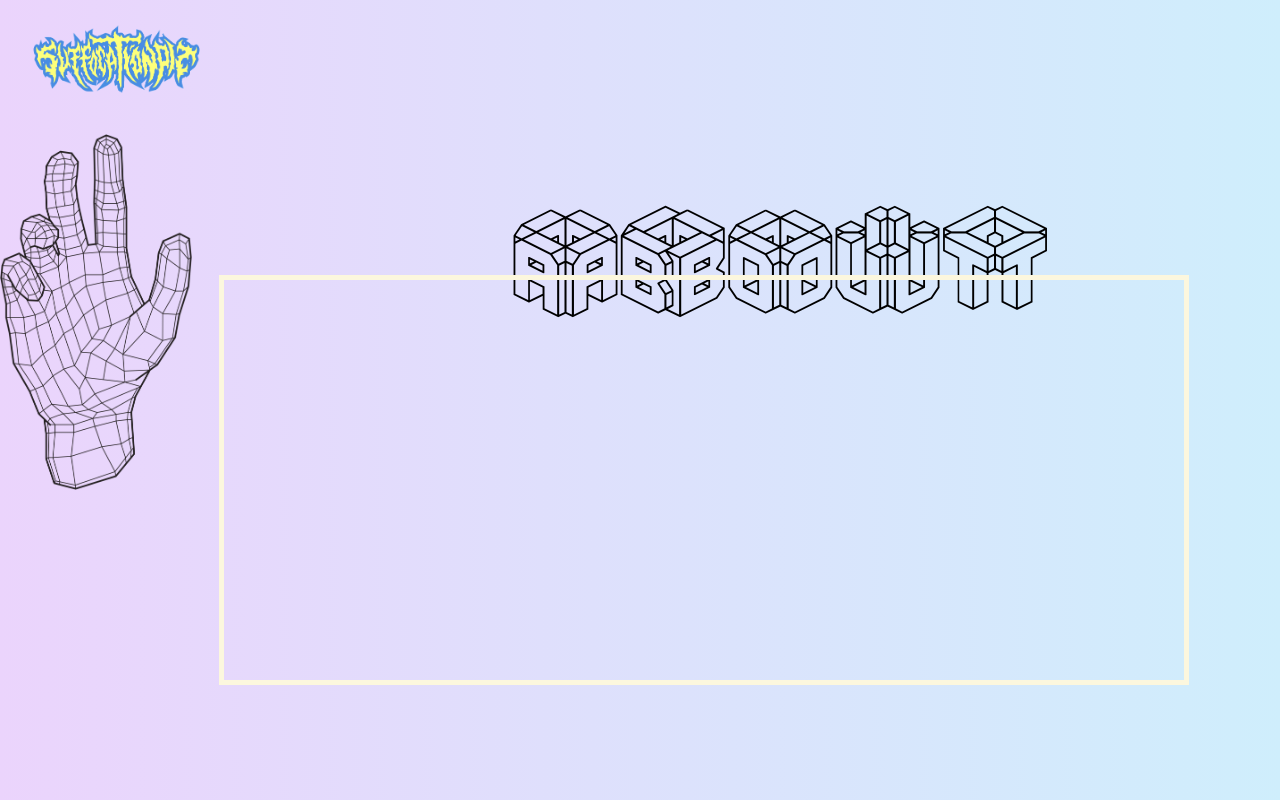
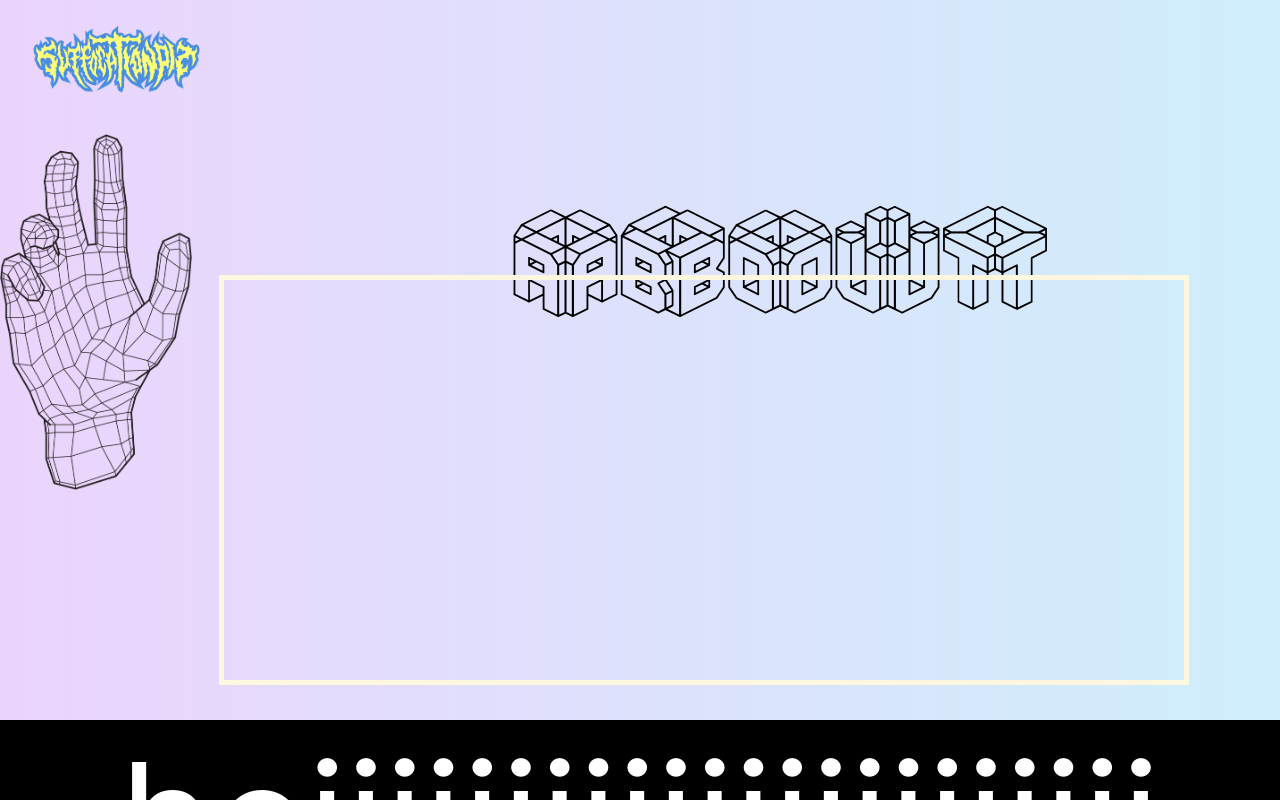
Before and after one commit to ColemanSWE/Experiment, a React (Create React App) app: page /About in a window 1280 px wide. Built offline with nearby package versions, Linux system fonts and the light colour scheme.

Commit message:
messing with footer some more.

```diff
--- a/src/Components/Footer/Footer.tsx
+++ b/src/Components/Footer/Footer.tsx
@@ -5,6 +5,7 @@ export class Footer extends Component {
     render() {
         return (
             <div className={styles.footer}>
+                heiiiiiiiiiiiiiiiiiiiiii
             </div>
         )
     }
--- a/src/Components/Footer/styles.module.scss
+++ b/src/Components/Footer/styles.module.scss
@@ -4,8 +4,12 @@
     bottom: 0;
     width: 100%;
     height: 10%;
-    background-color: transparent;
+    background-color: black;
     color: white;
     text-align: center;
     z-index: -3;
   }
+
+p {
+  color: white;
+}
```
